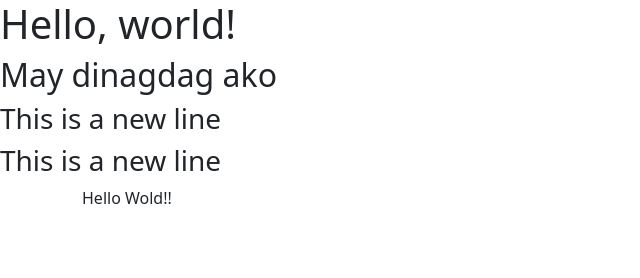
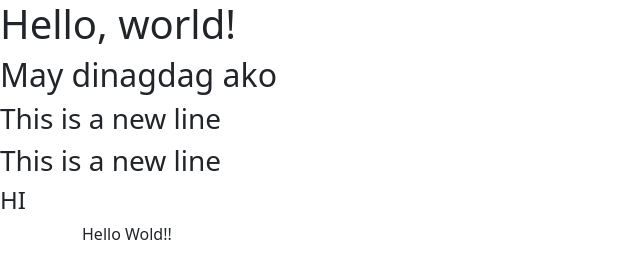
Before and after one commit to Pages-Beyond/demo, a plain HTML site: page index.html in a window 1280 px wide. Shown: the whole page, without its empty margins (0-640 px from the left). Drawn offline with nearby package versions, Linux system fonts and the light colour scheme.

Commit message:
pang ilan na too

```diff
--- a/index.html
+++ b/index.html
@@ -14,6 +14,7 @@
     <h2>May dinagdag ako </h2>
     <h3>This is a new line</h3>
     <h3>This is a new line</h3>
+    <h4>HI </h4>
     <div class="container">Hello Wold!!</div>
 
     <script src="https://cdn.jsdelivr.net/npm/bootstrap@5.3.3/dist/js/bootstrap.bundle.min.js"
```
